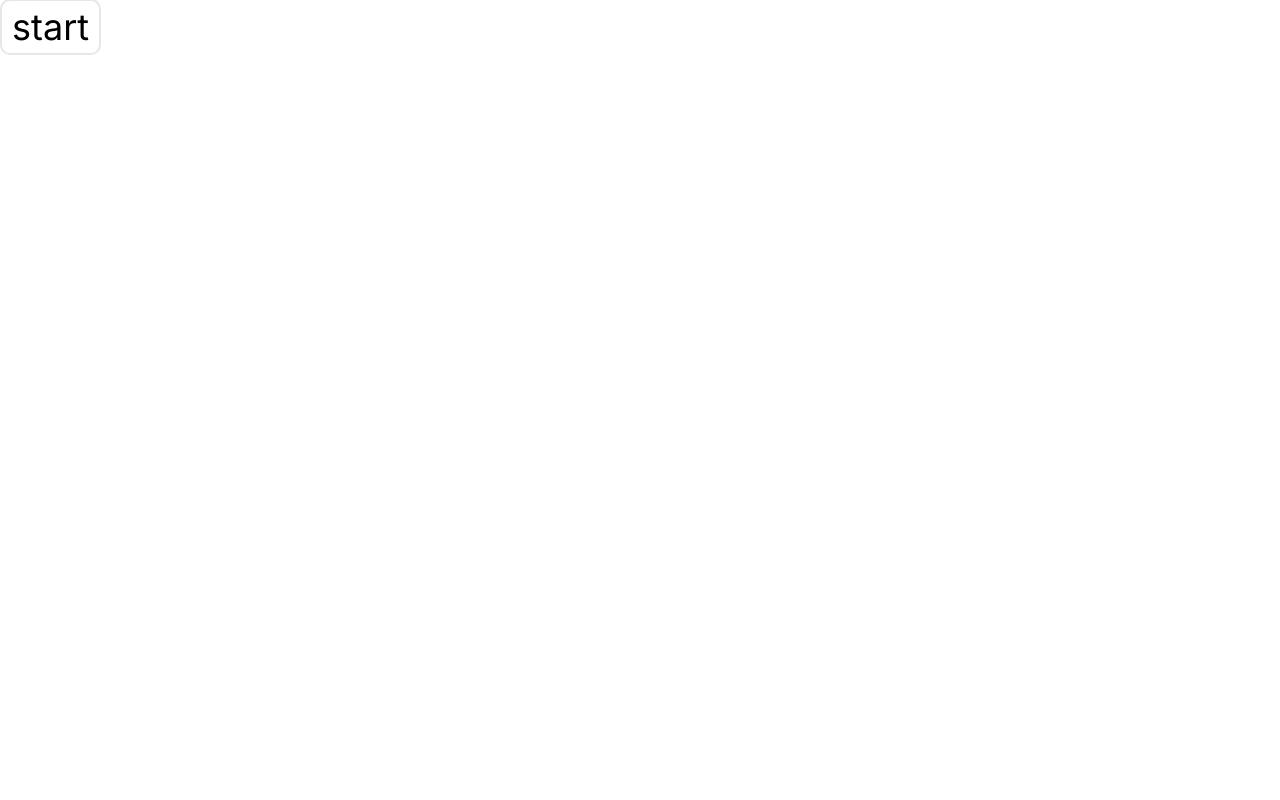
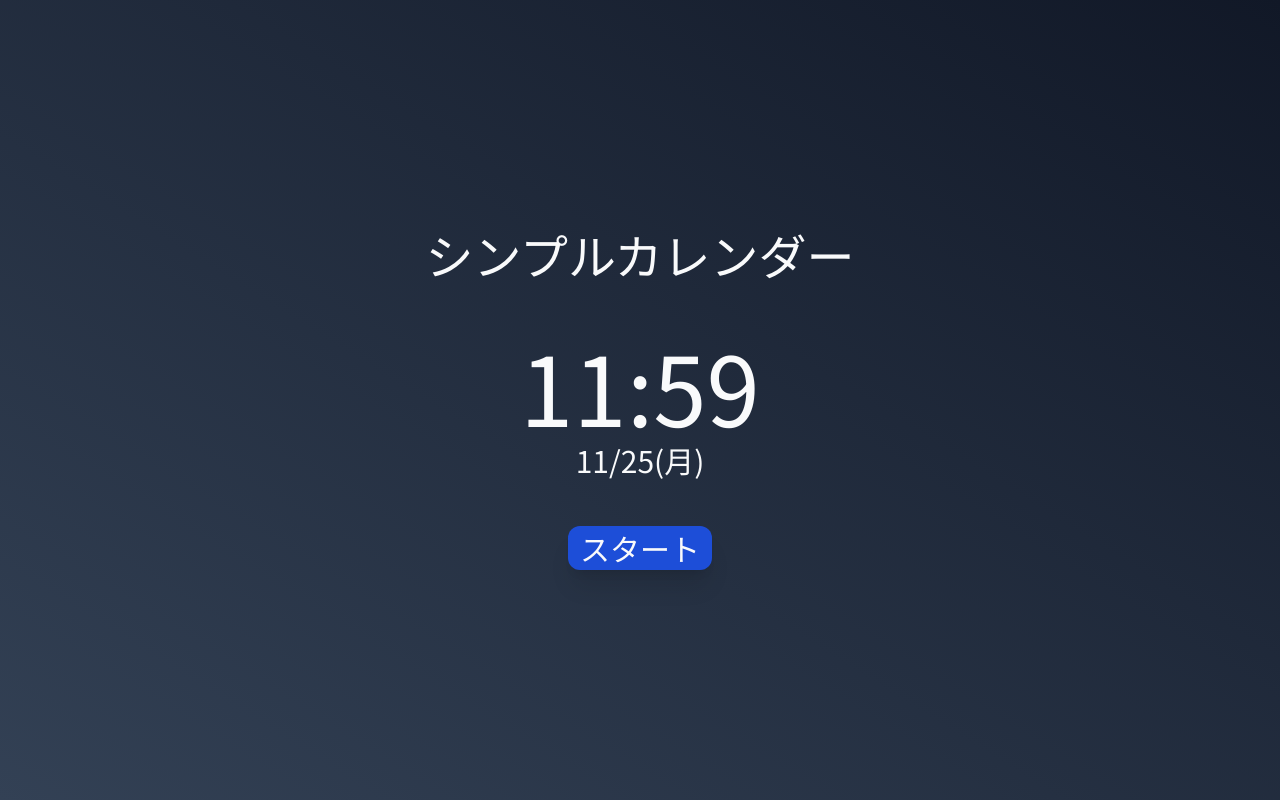
Before and after one commit to Shieru093/simple-calendar, a Next.js app: page / in a window 1280 px wide. Built offline with nearby package versions, Linux system fonts and the light colour scheme.

Commit message:
スタート画面の実装、フォントの設定

```diff
--- a/src/app/layout.tsx
+++ b/src/app/layout.tsx
@@ -1,8 +1,8 @@
 import type { Metadata } from 'next';
-import { Inter } from 'next/font/google';
+import { Noto_Sans_JP } from 'next/font/google';
 import './globals.css';
 
-const inter = Inter({ subsets: ['latin'] });
+const noto_sans_jp = Noto_Sans_JP({ subsets: ['latin'] });
 
 export const metadata: Metadata = {
 	title: {
@@ -16,7 +16,7 @@ export const metadata: Metadata = {
 export default function RootLayout({ children }: { children: React.ReactNode }) {
 	return (
 		<html lang="ja">
-			<body className={inter.className}>{children}</body>
+			<body className={noto_sans_jp.className}>{children}</body>
 		</html>
 	);
 }
--- a/src/components/page/Start.tsx
+++ b/src/components/page/Start.tsx
@@ -1,11 +1,17 @@
-import LinkButton from '@/components/ui/Button/LinkButton';
+import { StartPageDateTime } from '@/components/ui/DateTime';
+import Link from 'next/link';
+
 export default function Start() {
 	return (
-		<div>
-			<LinkButton
-				text="start"
-				link={'/calendar'}
-			/>
+		<div className="bg-gradient-to-bl  flex flex-col from-gray-900 items-center justify-center min-h-screen to-slate-700">
+			<h1 className="pb-5 text-5xl text-gray-50">シンプルカレンダー</h1>
+			<StartPageDateTime />
+			<Link
+				href="/calendar"
+				className="bg-blue-700 px-3 py-1 rounded-xl shadow-xl text-3xl text-gray-50 hover:bg-blue-500"
+			>
+				スタート
+			</Link>
 		</div>
 	);
 }
--- a/src/components/ui/Button/ActionButton.tsx
+++ /dev/null
@@ -1,10 +0,0 @@
-export default function ActionButton({ button }: { button: { text: string; action: () => void } }) {
-	return (
-		<button
-			id="button"
-			onClick={button.action}
-		>
-			{button.text}
-		</button>
-	);
-}
--- a/src/components/ui/Button/LinkButton.tsx
+++ /dev/null
@@ -1,13 +0,0 @@
-import Link from 'next/link';
-import styles from '@/components/ui/Button/button.module.css';
-
-export default function LinkButton({ text, link }: { text: string; link: string }) {
-	return (
-		<Link
-			className={styles.button}
-			href={link}
-		>
-			{text}
-		</Link>
-	);
-}
--- a/src/components/ui/Button/button.module.css
+++ /dev/null
@@ -1,6 +0,0 @@
-.button {
-	border-radius: 10px;
-	border-width: 2px;
-	font-size: 36px;
-	padding: 4px 10px;
-}
--- a/src/components/ui/Clock.tsx
+++ /dev/null
@@ -1,11 +0,0 @@
-'use client';
-
-import { useEffect } from 'react';
-
-export default function Clock() {
-	useEffect(() => {
-		setTimeout(() => {}, 1000);
-	}, []);
-
-	return <></>;
-}
--- /dev/null
+++ b/src/components/ui/DateTime.tsx
@@ -0,0 +1,65 @@
+'use client';
+
+import { useEffect, useState } from 'react';
+
+function getNextDayRemainingTime(): number {
+	const now: Date = new Date();
+	const nextDay: Date = new Date(now.getFullYear(), now.getMonth(), now.getDate() + 1);
+	return nextDay.getTime() - now.getTime();
+}
+
+const dayNames = ['日', '月', '火', '水', '木', '金', '土'];
+
+export function StartPageDateTime() {
+	const [now, setNow] = useState<Date>(new Date());
+	useEffect(() => {
+		const timer = setInterval(() => {
+			setNow(new Date());
+		}, 1000);
+		return () => clearInterval(timer);
+	}, []);
+	return (
+		<div className="flex flex-col py-10 text-center">
+			<time className="text-8xl text-gray-50">
+				{now.getHours().toString()}:{now.getMinutes().toString().padStart(2, '0')}
+			</time>
+			<time className="py-2 text-3xl text-gray-50">
+				{now.getMonth()}/{now.getDate()}({dayNames[now.getDay()]})
+			</time>
+		</div>
+	);
+}
+
+// export function StartPageDate() {
+// 	const [date, setDate] = useState<Date>(new Date());
+
+// 	useEffect(() => {
+// 		const timeout: number = getNextDayRemainingTime();
+// 		const timer = setTimeout(() => {
+// 			setDate(new Date());
+// 		}, timeout);
+// 		return () => clearTimeout(timer);
+// 	}, [date]);
+
+// 	return (
+// 		<div>
+// 			{date.getMonth()}/{date.getDate()}({dayNames[date.getDay()]})
+// 		</div>
+// 	);
+// }
+
+// export function StartPageTime() {
+// 	const [time, setTime] = useState<Date>(new Date());
+// 	useEffect(() => {
+// 		const timer = setInterval(() => {
+// 			setTime(new Date());
+// 		}, 1000);
+// 		return () => clearInterval(timer);
+// 	}, []);
+
+// 	return (
+// 		<div>
+// 			{time.getHours().toString()}:{time.getMinutes().toString().padStart(2, '0')}
+// 		</div>
+// 	);
+// }
```
